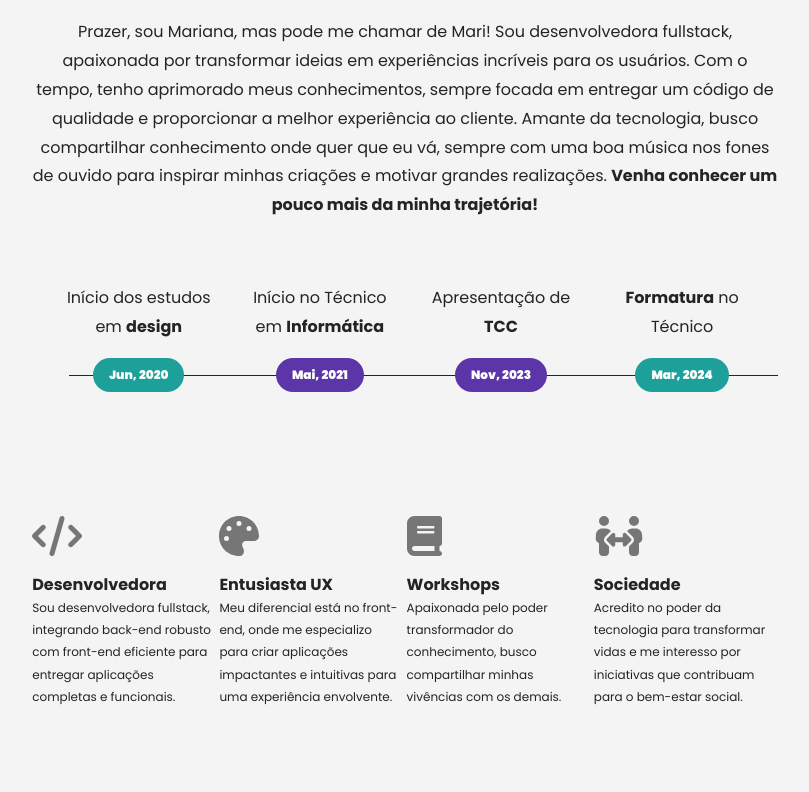
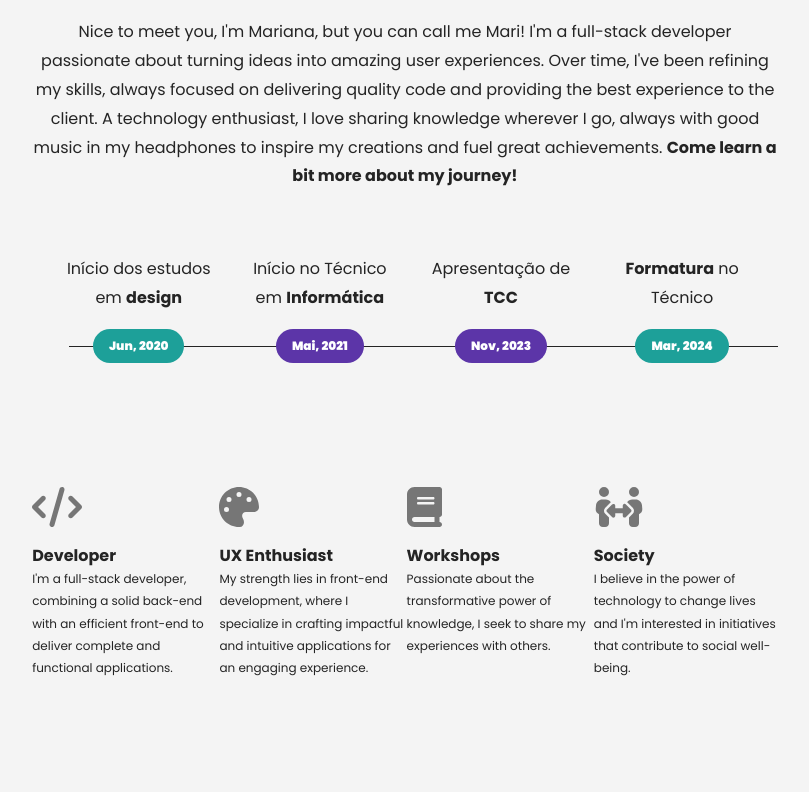
Before and after one commit to marialmeida1/web-portfolio-marialmeida1, a Next.js app: page /en in a window 1280 px wide. Shown: the part 640-1432 px from the top of the page, without its empty margins (235-1044 px from the left). Built offline with nearby package versions, Linux system fonts and the light colour scheme.

Commit message:
feat: about almost finished

```diff
--- a/src/components/home/About.tsx
+++ b/src/components/home/About.tsx
@@ -16,29 +16,26 @@ interface AboutProps {
     content: AboutContent
 }
 
-export default function About({content}: AboutProps) {
+export default function About({ content }: AboutProps) {
     return (
         <section className={`container ${style.about}`}>
             <h1>{content.about.title}</h1>
-            <p>Prazer, sou Mariana, mas pode me chamar de Mari! Sou desenvolvedora fullstack, apaixonada por transformar ideias em experiências incríveis
-                para os usuários. Com o tempo, tenho aprimorado meus conhecimentos, sempre focada em entregar um código de qualidade e proporcionar a melhor
-                experiência ao cliente. Amante da tecnologia, busco compartilhar conhecimento onde quer que eu vá, sempre com uma boa música nos fones
-                de ouvido para inspirar minhas criações e motivar grandes realizações. <b>Venha conhecer um pouco mais da minha trajetória!</b></p>
+            <p>{content.about.description.text} <b>{content.about.description.cta}</b></p>
 
             <Timeline />
 
             <div className={style.about__stacks}>
-                <Stacks name="code" title="Desenvolvedora" description="Sou desenvolvedora fullstack, integrando back-end robusto com front-end eficiente para entregar aplicações completas e funcionais." />
-                <Stacks name="palette" title="Entusiasta UX" description="Meu diferencial está no front-end, onde me especializo para criar aplicações impactantes e intuitivas para uma experiência envolvente." />
-                <Stacks name="book" title="Workshops" description="Apaixonada pelo poder transformador do conhecimento, busco compartilhar minhas vivências com os demais." />
-                <Stacks name="people" title="Sociedade" description="Acredito no poder da tecnologia para transformar vidas e me interesso por iniciativas que contribuam para o bem-estar social." />
+                {content.about.stacks.map((item, index) => (
+                    <Stacks key={index} name={item.name} title={item.title} description={item.description} />
+                )
+                )}
             </div>
 
             <div>
                 <p className={style.about__cta}>
-                    Quer saber mais sobre minhas habilidades técnicas?
+                    {content.about.cta.text}
                     <br />
-                    Baixe meu currículo abaixo e descubra mais:
+                    {content.about.cta.cta}
                 </p>
 
                 <a href="/files/curriculo.pdf" download="curriculo.pdf" className={style.about__btncv}>
--- a/src/components/home/about/Stacks.module.tsx
+++ b/src/components/home/about/Stacks.module.tsx
@@ -8,15 +8,22 @@ import { faCode, faPalette, faBook, faPeopleArrows } from '@fortawesome/free-sol
 const icons = { code: faCode, palette: faPalette, book: faBook, people: faPeopleArrows };
 
 interface Props {
-    name: keyof typeof icons;
+    name: string;
     title: string;
     description: string
 }
 
 export default function Stacks({ name, title, description }: Props) {
+
+    const icon = icons[name as keyof typeof icons];
+
+    if (!icon) {
+        console.warn(`Invalid icon name: ${name}`);
+    }
+
     return (
         <div className={style.stacks}>
-            <FontAwesomeIcon icon={icons[name]} className={style.stacks__icon} />
+            <FontAwesomeIcon icon={icon} className={style.stacks__icon} />
             <div>
                 <h2 className={style.stacks__title}>{title}</h2>
                 <p className={style.stacks__description}>{description}</p>
```
